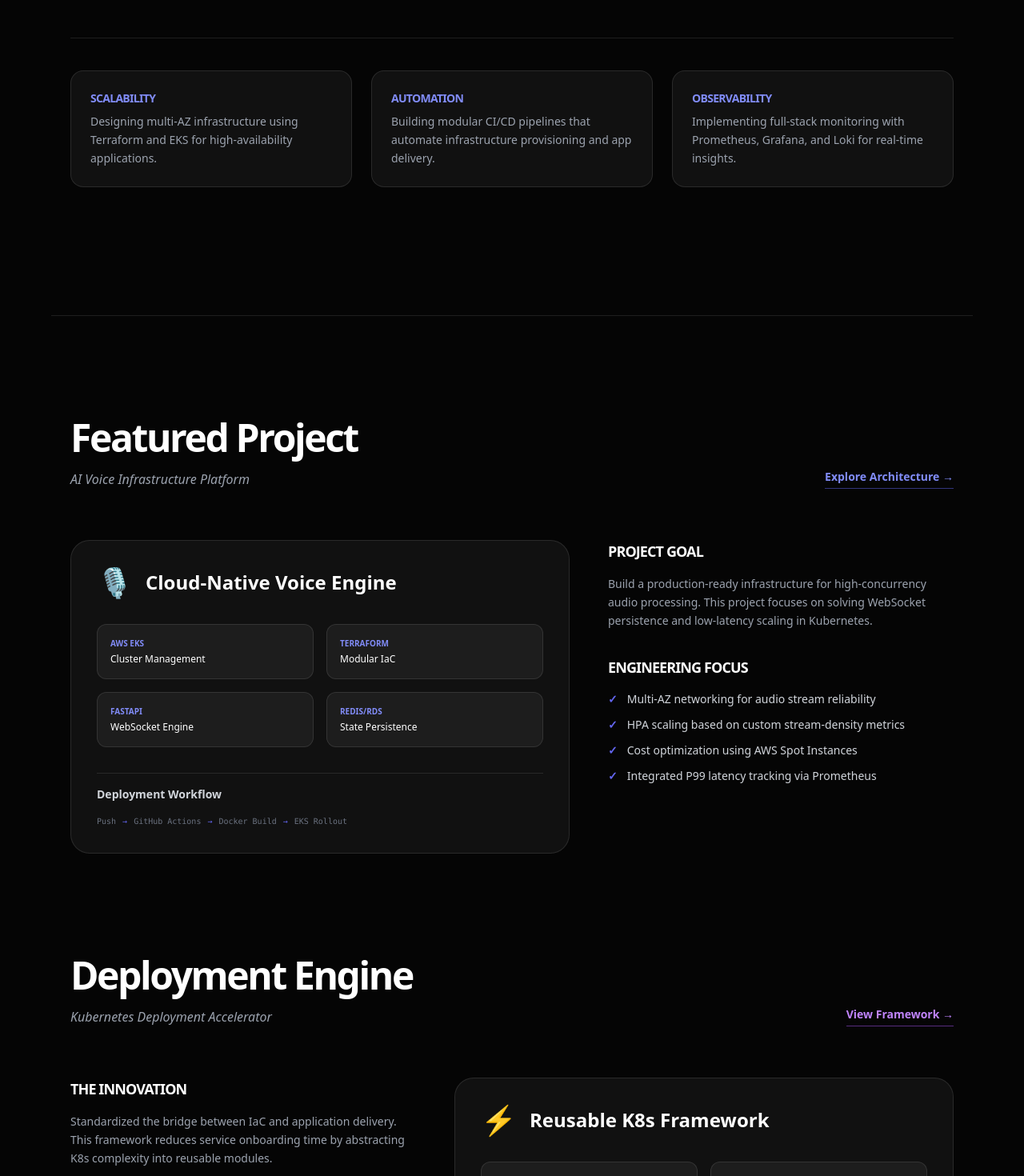
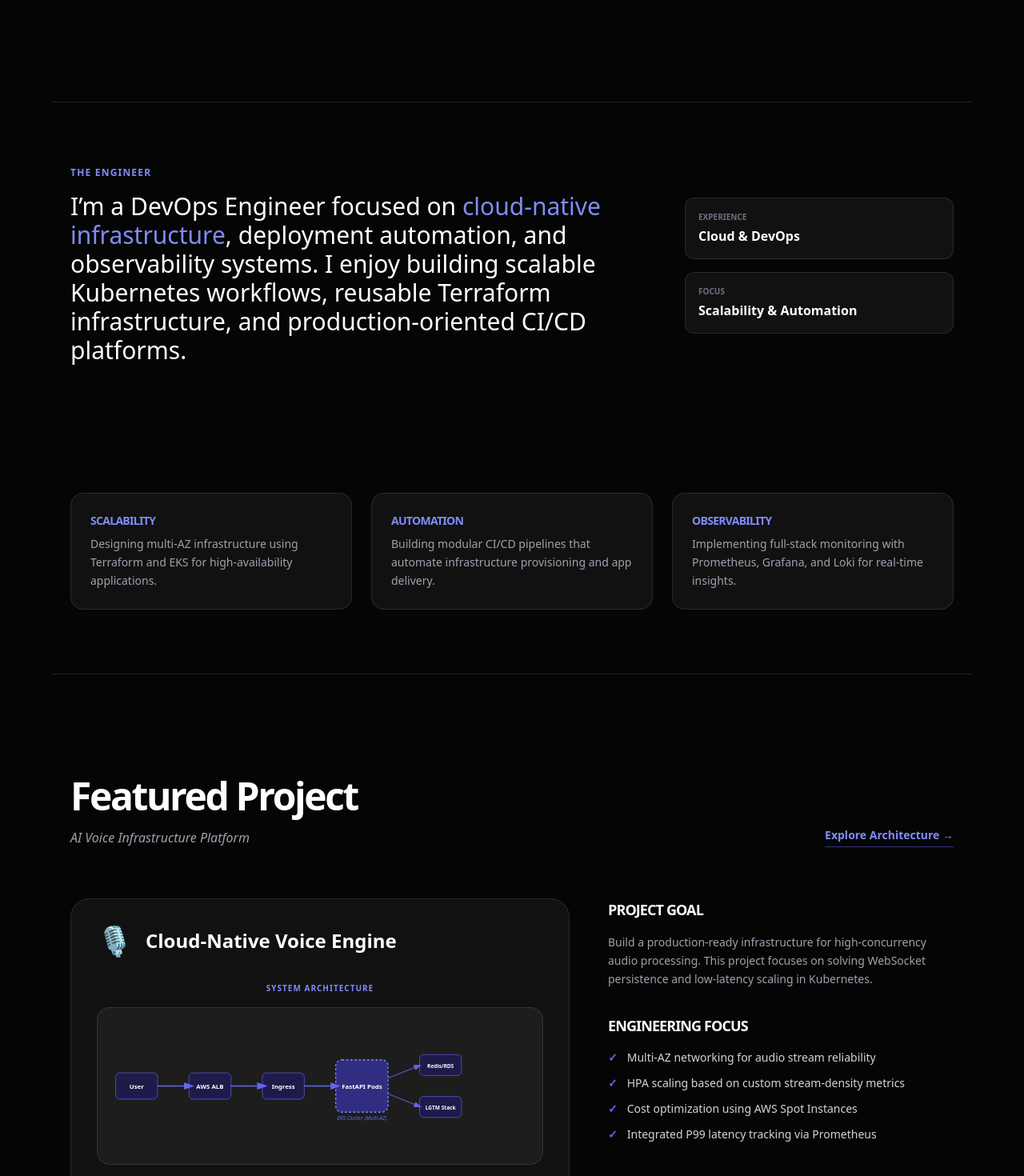
Before and after one commit to sanjanamahajan2001-sys/personal-portfolio, a Next.js app: page / in a window 1280 px wide. Shown: the part 600-2070 px from the top of the page at 80% size. Built offline with nearby package versions, Linux system fonts and the light colour scheme.

Commit message:
feat: add about me and architecture diagrams for engineering credibility

```diff
--- a/app/page.tsx
+++ b/app/page.tsx
@@ -1,6 +1,99 @@
 "use client";
 
 import React from 'react';
+
+// --- Architecture Diagram Components (SVG) ---
+
+const VoiceArchitecture = () => (
+  <div className="w-full py-8 px-4 bg-white/5 rounded-2xl border border-white/10 my-6">
+    <svg viewBox="0 0 800 200" className="w-full h-auto">
+      <defs>
+        <marker id="arrowhead" markerWidth="10" markerHeight="7" refX="0" refY="3.5" orient="auto">
+          <polygon points="0 0, 10 3.5, 0 7" fill="#6366f1" />
+        </marker>
+      </defs>
+
+      {/* Nodes */}
+      <rect x="10" y="75" width="80" height="50" rx="8" fill="#1e1b4b" stroke="#6366f1" strokeWidth="1" />
+      <text x="50" y="105" textAnchor="middle" fill="white" fontSize="12" fontWeight="bold">User</text>
+
+      <rect x="150" y="75" width="80" height="50" rx="8" fill="#1e1b4b" stroke="#6366f1" strokeWidth="1" />
+      <text x="190" y="105" textAnchor="middle" fill="white" fontSize="12" fontWeight="bold">AWS ALB</text>
+
+      <rect x="290" y="75" width="80" height="50" rx="8" fill="#1e1b4b" stroke="#6366f1" strokeWidth="1" />
+      <text x="330" y="105" textAnchor="middle" fill="white" fontSize="12" fontWeight="bold">Ingress</text>
+
+      <rect x="430" y="50" width="100" height="100" rx="12" fill="#312e81" stroke="#818cf8" strokeWidth="2" strokeDasharray="4" />
+      <text x="480" y="105" textAnchor="middle" fill="white" fontSize="12" fontWeight="bold">FastAPI Pods</text>
+
+      <rect x="590" y="40" width="80" height="40" rx="8" fill="#1e1b4b" stroke="#6366f1" strokeWidth="1" />
+      <text x="630" y="65" textAnchor="middle" fill="white" fontSize="10" fontWeight="bold">Redis/RDS</text>
+
+      <rect x="590" y="120" width="80" height="40" rx="8" fill="#1e1b4b" stroke="#6366f1" strokeWidth="1" />
+      <text x="630" y="145" textAnchor="middle" fill="white" fontSize="10" fontWeight="bold">LGTM Stack</text>
+
+      {/* Connections */}
+      <line x1="90" y1="100" x2="140" y2="100" stroke="#6366f1" strokeWidth="2" markerEnd="url(#arrowhead)" />
+      <line x1="230" y1="100" x2="280" y2="100" stroke="#6366f1" strokeWidth="2" markerEnd="url(#arrowhead)" />
+      <line x1="370" y1="100" x2="420" y2="100" stroke="#6366f1" strokeWidth="2" markerEnd="url(#arrowhead)" />
+      <line x1="530" y1="85" x2="580" y2="65" stroke="#6366f1" strokeWidth="1.5" markerEnd="url(#arrowhead)" />
+      <line x1="530" y1="115" x2="580" y2="135" stroke="#6366f1" strokeWidth="1.5" markerEnd="url(#arrowhead)" />
+
+      <text x="480" y="165" textAnchor="middle" fill="#6366f1" fontSize="10" fontStyle="italic">EKS Cluster (Multi-AZ)</text>
+    </svg>
+  </div>
+);
+
+const AcceleratorDiagram = () => (
+  <div className="w-full py-8 px-4 bg-white/5 rounded-2xl border border-white/10 my-6">
+    <svg viewBox="0 0 800 150" className="w-full h-auto">
+      <rect x="50" y="50" width="120" height="50" rx="10" fill="#3b0764" stroke="#a855f7" strokeWidth="1" />
+      <text x="110" y="80" textAnchor="middle" fill="white" fontSize="12" fontWeight="bold">Terraform Modules</text>
+
+      <rect x="230" y="50" width="120" height="50" rx="10" fill="#3b0764" stroke="#a855f7" strokeWidth="1" />
+      <text x="290" y="80" textAnchor="middle" fill="white" fontSize="12" fontWeight="bold">Helm Templates</text>
+
+      <rect x="410" y="50" width="120" height="50" rx="10" fill="#3b0764" stroke="#a855f7" strokeWidth="1" />
+      <text x="470" y="80" textAnchor="middle" fill="white" fontSize="12" fontWeight="bold">Security Scan</text>
+
+      <rect x="590" y="40" width="140" height="70" rx="15" fill="#581c87" stroke="#d8b4fe" strokeWidth="2" />
+      <text x="660" y="80" textAnchor="middle" fill="white" fontSize="14" fontWeight="black">PROD EKS</text>
+
+      <path d="M170 75 H220" stroke="#a855f7" strokeWidth="2" fill="none" />
+      <path d="M350 75 H400" stroke="#a855f7" strokeWidth="2" fill="none" />
+      <path d="M530 75 H580" stroke="#a855f7" strokeWidth="2" fill="none" />
+    </svg>
+  </div>
+);
+
+const MonitoringDiagram = () => (
+  <div className="w-full py-8 px-4 bg-white/5 rounded-2xl border border-white/10 my-6">
+    <svg viewBox="0 0 800 180" className="w-full h-auto">
+      <circle cx="100" cy="90" r="40" fill="#1e3a8a" stroke="#3b82f6" strokeWidth="2" />
+      <text x="100" y="95" textAnchor="middle" fill="white" fontSize="12" fontWeight="bold">K8s Cluster</text>
+
+      <rect x="220" y="30" width="100" height="40" rx="5" fill="#1e1b4b" stroke="#3b82f6" strokeWidth="1" />
+      <text x="270" y="55" textAnchor="middle" fill="white" fontSize="10">Prometheus</text>
+
+      <rect x="220" y="110" width="100" height="40" rx="5" fill="#1e1b4b" stroke="#3b82f6" strokeWidth="1" />
+      <text x="270" y="135" textAnchor="middle" fill="white" fontSize="10">Loki (Logs)</text>
+
+      <rect x="400" y="70" width="120" height="40" rx="8" fill="#1e40af" stroke="#60a5fa" strokeWidth="1" />
+      <text x="460" y="95" textAnchor="middle" fill="white" fontSize="12" fontWeight="bold">Grafana</text>
+
+      <rect x="600" y="70" width="100" height="40" rx="8" fill="#991b1b" stroke="#ef4444" strokeWidth="1" />
+      <text x="650" y="95" textAnchor="middle" fill="white" fontSize="10" fontWeight="bold">Slack Alerts</text>
+
+      <path d="M140 70 L210 50" stroke="#3b82f6" strokeWidth="1.5" fill="none" />
+      <path d="M140 110 L210 130" stroke="#3b82f6" strokeWidth="1.5" fill="none" />
+      <path d="M320 50 L390 80" stroke="#3b82f6" strokeWidth="1.5" fill="none" />
+      <path d="M320 130 L390 100" stroke="#3b82f6" strokeWidth="1.5" fill="none" />
+      <path d="M520 90 H590" stroke="#ef4444" strokeWidth="2" strokeDasharray="4" fill="none" />
+    </svg>
+  </div>
+);
+
+// --- Main Page ---
 
 export default function Home() {
   return (
@@ -15,7 +108,7 @@ export default function Home() {
       <nav className="max-w-6xl mx-auto px-6 py-8 flex justify-between items-center backdrop-blur-sm sticky top-0 z-50">
         <div className="text-xl font-black tracking-tighter text-white">SANJANA.</div>
         <div className="hidden md:flex gap-10 text-sm font-medium text-gray-400">
-          <a href="#focus" className="hover:text-white transition-colors">Focus</a>
+          <a href="#about" className="hover:text-white transition-colors">About</a>
           <a href="#projects" className="hover:text-white transition-colors">Projects</a>
           <a href="#skills" className="hover:text-white transition-colors">Skills</a>
         </div>
@@ -25,7 +118,7 @@ export default function Home() {
       </nav>
 
       {/* Hero Section */}
-      <header className="max-w-6xl mx-auto px-6 pt-32 pb-40">
+      <header className="max-w-6xl mx-auto px-6 pt-32 pb-20">
         <div className="inline-flex items-center gap-2 px-3 py-1 rounded-full bg-indigo-500/10 border border-indigo-500/20 text-indigo-400 text-xs font-bold mb-8 uppercase tracking-widest">
           <span className="w-2 h-2 rounded-full bg-indigo-500"></span>
           Engineering Portfolio
@@ -37,9 +130,33 @@ export default function Home() {
         <p className="text-lg md:text-xl text-gray-400 max-w-2xl leading-relaxed font-medium mb-12">
           Building resilient, scalable, and observable cloud systems. I specialize in Kubernetes orchestration, infrastructure automation, and production-ready deployment workflows.
         </p>
+      </header>
 
-        {/* Engineering Focus Section */}
-        <section id="focus" className="grid grid-cols-1 md:grid-cols-3 gap-6 pt-10 border-t border-white/10">
+      {/* About Me Section */}
+      <section id="about" className="max-w-6xl mx-auto px-6 py-20 border-t border-white/10">
+        <div className="grid grid-cols-1 md:grid-cols-12 gap-12 items-center">
+          <div className="md:col-span-8">
+            <h3 className="text-indigo-400 text-xs font-black uppercase tracking-widest mb-4">The Engineer</h3>
+            <p className="text-2xl md:text-3xl font-medium text-white leading-snug">
+              I’m a DevOps Engineer focused on <span className="text-indigo-400">cloud-native infrastructure</span>, deployment automation, and observability systems. I enjoy building scalable Kubernetes workflows, reusable Terraform infrastructure, and production-oriented CI/CD platforms.
+            </p>
+          </div>
+          <div className="md:col-span-4 grid grid-cols-1 gap-4">
+            <div className="p-4 rounded-xl border border-white/10 bg-white/5">
+                <p className="text-gray-500 text-[10px] font-bold uppercase mb-1">Experience</p>
+                <p className="text-white font-bold">Cloud & DevOps</p>
+            </div>
+            <div className="p-4 rounded-xl border border-white/10 bg-white/5">
+                <p className="text-gray-500 text-[10px] font-bold uppercase mb-1">Focus</p>
+                <p className="text-white font-bold">Scalability & Automation</p>
+            </div>
+          </div>
+        </div>
+      </section>
+
+      {/* Engineering Focus Summary */}
+      <section className="max-w-6xl mx-auto px-6 py-20">
+        <div className="grid grid-cols-1 md:grid-cols-3 gap-6">
           {[
             { title: "Scalability", desc: "Designing multi-AZ infrastructure using Terraform and EKS for high-availability applications." },
             { title: "Automation", desc: "Building modular CI/CD pipelines that automate infrastructure provisioning and app delivery." },
@@ -50,8 +167,8 @@ export default function Home() {
               <p className="text-gray-400 text-sm leading-relaxed">{item.desc}</p>
             </div>
           ))}
-        </section>
-      </header>
+        </div>
+      </section>
 
       {/* Flagship Project 1 - AI Voice */}
       <section id="projects" className="max-w-6xl mx-auto px-6 py-32 border-t border-white/10">
@@ -71,6 +188,12 @@ export default function Home() {
               <div className="flex items-center gap-4">
                 <span className="text-4xl">🎙️</span>
                 <h4 className="text-2xl font-bold">Cloud-Native Voice Engine</h4>
+              </div>
+
+              {/* Architecture Diagram */}
+              <div className="space-y-4">
+                <p className="text-[10px] font-black text-indigo-400 uppercase tracking-widest text-center">System Architecture</p>
+                <VoiceArchitecture />
               </div>
 
               {/* Architecture Cards */}
@@ -170,6 +293,12 @@ export default function Home() {
                 <h4 className="text-2xl font-bold">Reusable K8s Framework</h4>
               </div>
 
+              {/* Architecture Diagram */}
+              <div className="space-y-2">
+                <p className="text-[10px] font-black text-purple-400 uppercase tracking-widest text-center">Module Workflow</p>
+                <AcceleratorDiagram />
+              </div>
+
               <div className="grid grid-cols-2 gap-4">
                 {[
                   { label: "IaC", value: "Modular Terraform" },
@@ -214,6 +343,12 @@ export default function Home() {
               <div className="flex items-center gap-4">
                 <span className="text-4xl">🔍</span>
                 <h4 className="text-2xl font-bold">Reliability & Incident Engine</h4>
+              </div>
+
+              {/* Architecture Diagram */}
+              <div className="space-y-2">
+                <p className="text-[10px] font-black text-blue-400 uppercase tracking-widest text-center">Observability Pipeline</p>
+                <MonitoringDiagram />
               </div>
 
               <div className="grid grid-cols-2 gap-4">
```
